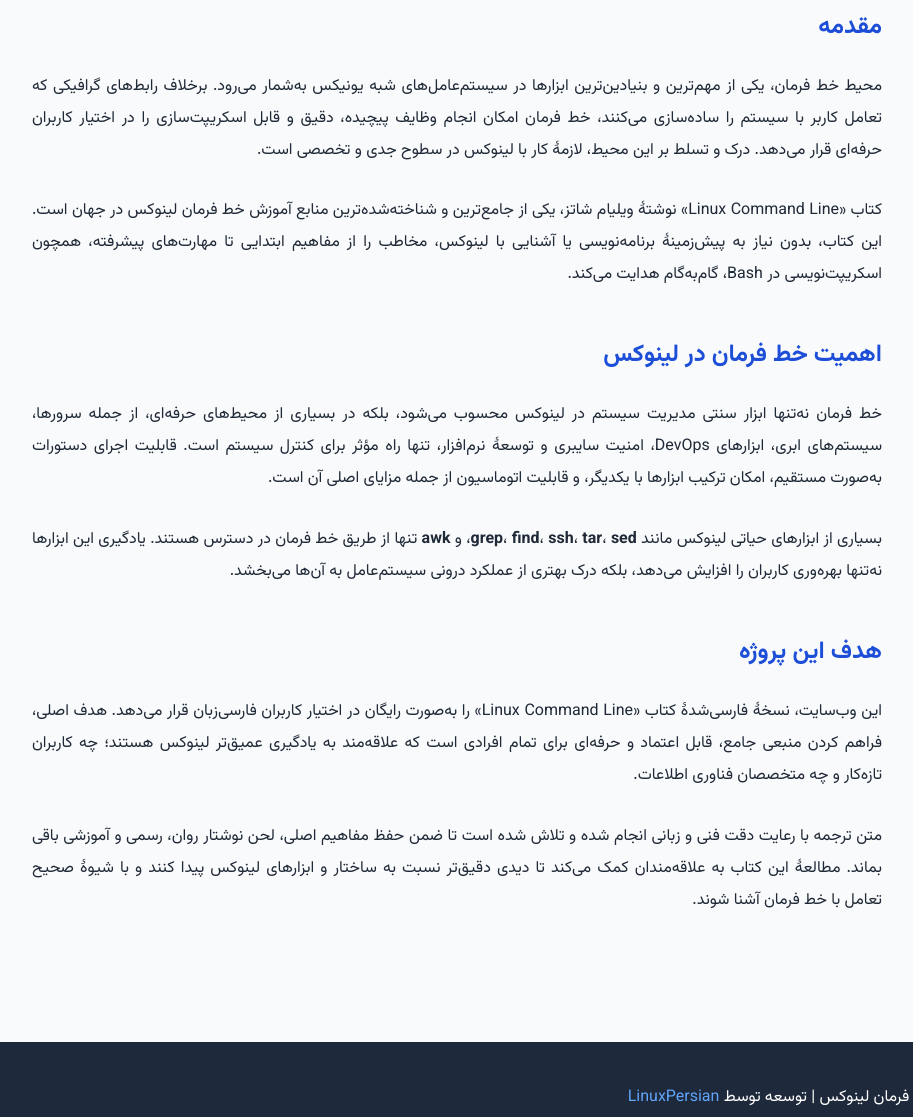
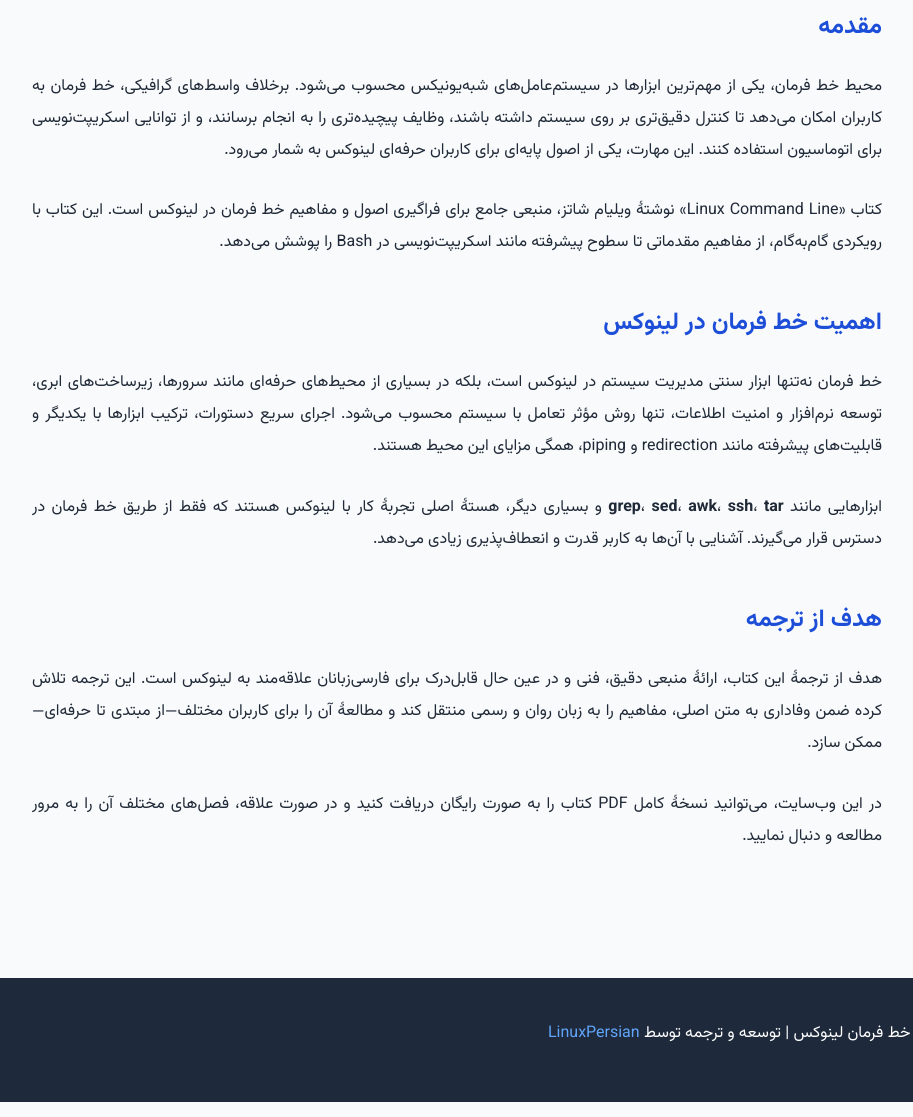
Before and after one commit to Mehdinejad/Mehdinejad.github.io, a plain HTML site: page index.html in a window 1280 px wide. Shown: the part 386-1503 px from the top of the page, without its empty margins (183-1096 px from the left). Drawn offline with Linux system fonts and the light colour scheme.

Commit message:
Update index.html

```diff
--- a/index.html
+++ b/index.html
@@ -3,8 +3,26 @@
 <head>
   <meta charset="UTF-8" />
   <meta name="viewport" content="width=device-width, initial-scale=1.0" />
-  <title>راهنمای خط فرمان لینوکس</title>
+
+  <!-- عنوان بهتر برای SEO -->
+  <title>کتاب خط فرمان لینوکس به فارسی | ترجمه کامل Linux Command Line</title>
+
+  <!-- توضیحات SEO -->
+  <meta name="description" content="دانلود رایگان ترجمه فارسی کتاب Linux Command Line نوشته ویلیام شاتز. یادگیری خط فرمان لینوکس به زبان ساده، کاربردی و حرفه‌ای.">
+  <meta name="keywords" content="خط فرمان لینوکس, آموزش لینوکس, bash, کتاب لینوکس, ترمینال لینوکس, لینوکس مقدماتی, لینوکس پیشرفته, linux command line, ویلیام شاتز">
+  <meta name="author" content="LinuxPersian">
+
+  <!-- شبکه‌های اجتماعی -->
+  <meta property="og:title" content="کتاب فارسی Linux Command Line">
+  <meta property="og:description" content="ترجمه کامل کتاب خط فرمان لینوکس با فرمت PDF برای دانلود رایگان.">
+  <meta property="og:type" content="website">
+  <meta property="og:url" content="https://mehdinejad.github.io/">
+  <meta property="og:image" content="https://mehdinejad.github.io/cover.jpg">
+
+  <!-- فونت فارسی -->
   <link href="https://fonts.googleapis.com/css2?family=Vazirmatn:wght@400;700&display=swap" rel="stylesheet">
+
+  <!-- استایل -->
   <style>
     body {
       font-family: 'Vazirmatn', sans-serif;
@@ -18,6 +36,9 @@
       background-color: #1e293b;
       color: #fff;
       padding: 3rem 2rem 2rem;
+    }
+    header h1,
+    header p {
       text-align: center;
     }
     header h1 {
@@ -30,6 +51,7 @@
     }
     .top-btn {
       margin-top: 2rem;
+      text-align: center;
     }
     .btn {
       display: inline-block;
@@ -91,36 +113,36 @@
     <section>
       <h2>مقدمه</h2>
       <p>
-        محیط خط فرمان، یکی از مهم‌ترین و بنیادین‌ترین ابزارها در سیستم‌عامل‌های شبه‌ یونیکس به‌شمار می‌رود. برخلاف رابط‌های گرافیکی که تعامل کاربر با سیستم را ساده‌سازی می‌کنند، خط فرمان امکان انجام وظایف پیچیده، دقیق و قابل اسکریپت‌سازی را در اختیار کاربران حرفه‌ای قرار می‌دهد. درک و تسلط بر این محیط، لازمهٔ کار با لینوکس در سطوح جدی‌ و تخصصی است.
+        محیط خط فرمان، یکی از مهم‌ترین ابزارها در سیستم‌عامل‌های شبه‌یونیکس محسوب می‌شود. برخلاف واسط‌های گرافیکی، خط فرمان به کاربران امکان می‌دهد تا کنترل دقیق‌تری بر روی سیستم داشته باشند، وظایف پیچیده‌تری را به انجام برسانند، و از توانایی اسکریپت‌نویسی برای اتوماسیون استفاده کنند. این مهارت، یکی از اصول پایه‌ای برای کاربران حرفه‌ای لینوکس به شمار می‌رود.
       </p>
       <p>
-        کتاب «Linux Command Line» نوشتهٔ ویلیام شاتز، یکی از جامع‌ترین و شناخته‌شده‌ترین منابع آموزش خط فرمان لینوکس در جهان است. این کتاب، بدون نیاز به پیش‌زمینهٔ برنامه‌نویسی یا آشنایی با لینوکس، مخاطب را از مفاهیم ابتدایی تا مهارت‌های پیشرفته، همچون اسکریپت‌نویسی در Bash، گام‌به‌گام هدایت می‌کند.
+        کتاب «Linux Command Line» نوشتهٔ ویلیام شاتز، منبعی جامع برای فراگیری اصول و مفاهیم خط فرمان در لینوکس است. این کتاب با رویکردی گام‌به‌گام، از مفاهیم مقدماتی تا سطوح پیشرفته مانند اسکریپت‌نویسی در Bash را پوشش می‌دهد.
       </p>
     </section>
 
     <section>
       <h2>اهمیت خط فرمان در لینوکس</h2>
       <p>
-        خط فرمان نه‌تنها ابزار سنتی مدیریت سیستم در لینوکس محسوب می‌شود، بلکه در بسیاری از محیط‌های حرفه‌ای، از جمله سرورها، سیستم‌های ابری، ابزارهای DevOps، امنیت سایبری و توسعهٔ نرم‌افزار، تنها راه مؤثر برای کنترل سیستم است. قابلیت اجرای دستورات به‌صورت مستقیم، امکان ترکیب ابزارها با یکدیگر، و قابلیت اتوماسیون از جمله مزایای اصلی آن است.
+        خط فرمان نه‌تنها ابزار سنتی مدیریت سیستم در لینوکس است، بلکه در بسیاری از محیط‌های حرفه‌ای مانند سرورها، زیرساخت‌های ابری، توسعه نرم‌افزار و امنیت اطلاعات، تنها روش مؤثر تعامل با سیستم محسوب می‌شود. اجرای سریع دستورات، ترکیب ابزارها با یکدیگر و قابلیت‌های پیشرفته مانند redirection و piping، همگی مزایای این محیط هستند.
       </p>
       <p>
-        بسیاری از ابزارهای حیاتی لینوکس مانند <strong>grep</strong>، <strong>find</strong>، <strong>ssh</strong>، <strong>tar</strong>، <strong>sed</strong>، و <strong>awk</strong> تنها از طریق خط فرمان در دسترس هستند. یادگیری این ابزارها نه‌تنها بهره‌وری کاربران را افزایش می‌دهد، بلکه درک بهتری از عملکرد درونی سیستم‌عامل به آن‌ها می‌بخشد.
+        ابزارهایی مانند <strong>grep</strong>، <strong>sed</strong>، <strong>awk</strong>، <strong>ssh</strong>، <strong>tar</strong> و بسیاری دیگر، هستهٔ اصلی تجربهٔ کار با لینوکس هستند که فقط از طریق خط فرمان در دسترس قرار می‌گیرند. آشنایی با آن‌ها به کاربر قدرت و انعطاف‌پذیری زیادی می‌دهد.
       </p>
     </section>
 
     <section>
-      <h2>هدف این پروژه</h2>
+      <h2>هدف از ترجمه</h2>
       <p>
-        این وب‌سایت، نسخهٔ فارسی‌شدهٔ کتاب «Linux Command Line» را به‌صورت رایگان در اختیار کاربران فارسی‌زبان قرار می‌دهد. هدف اصلی، فراهم کردن منبعی جامع، قابل اعتماد و حرفه‌ای برای تمام افرادی است که علاقه‌مند به یادگیری عمیق‌تر لینوکس هستند؛ چه کاربران تازه‌کار و چه متخصصان فناوری اطلاعات.
+        هدف از ترجمهٔ این کتاب، ارائهٔ منبعی دقیق، فنی و در عین حال قابل‌درک برای فارسی‌زبانان علاقه‌مند به لینوکس است. این ترجمه تلاش کرده ضمن وفاداری به متن اصلی، مفاهیم را به زبان روان و رسمی منتقل کند و مطالعهٔ آن را برای کاربران مختلف—از مبتدی تا حرفه‌ای—ممکن سازد.
       </p>
       <p>
-        متن ترجمه با رعایت دقت فنی و زبانی انجام شده و تلاش شده است تا ضمن حفظ مفاهیم اصلی، لحن نوشتار روان، رسمی و آموزشی باقی بماند. مطالعهٔ این کتاب به علاقه‌مندان کمک می‌کند تا دیدی دقیق‌تر نسبت به ساختار و ابزارهای لینوکس پیدا کنند و با شیوهٔ صحیح تعامل با خط فرمان آشنا شوند.
+        در این وب‌سایت، می‌توانید نسخهٔ کامل PDF کتاب را به صورت رایگان دریافت کنید و در صورت علاقه، فصل‌های مختلف آن را به مرور مطالعه و دنبال نمایید.
       </p>
     </section>
   </main>
 
   <footer>
-    <p>© ۲۰۲۵ - آموزش آزاد خط فرمان لینوکس | توسعه توسط <a href="https://github.com/linuxpersian" target="_blank">LinuxPersian</a></p>
+    <p>© ۲۰۲۵ - راهنمای فارسی خط فرمان لینوکس | توسعه و ترجمه توسط <a href="https://github.com/linuxpersian" target="_blank">LinuxPersian</a></p>
   </footer>
 </body>
 </html>
```
